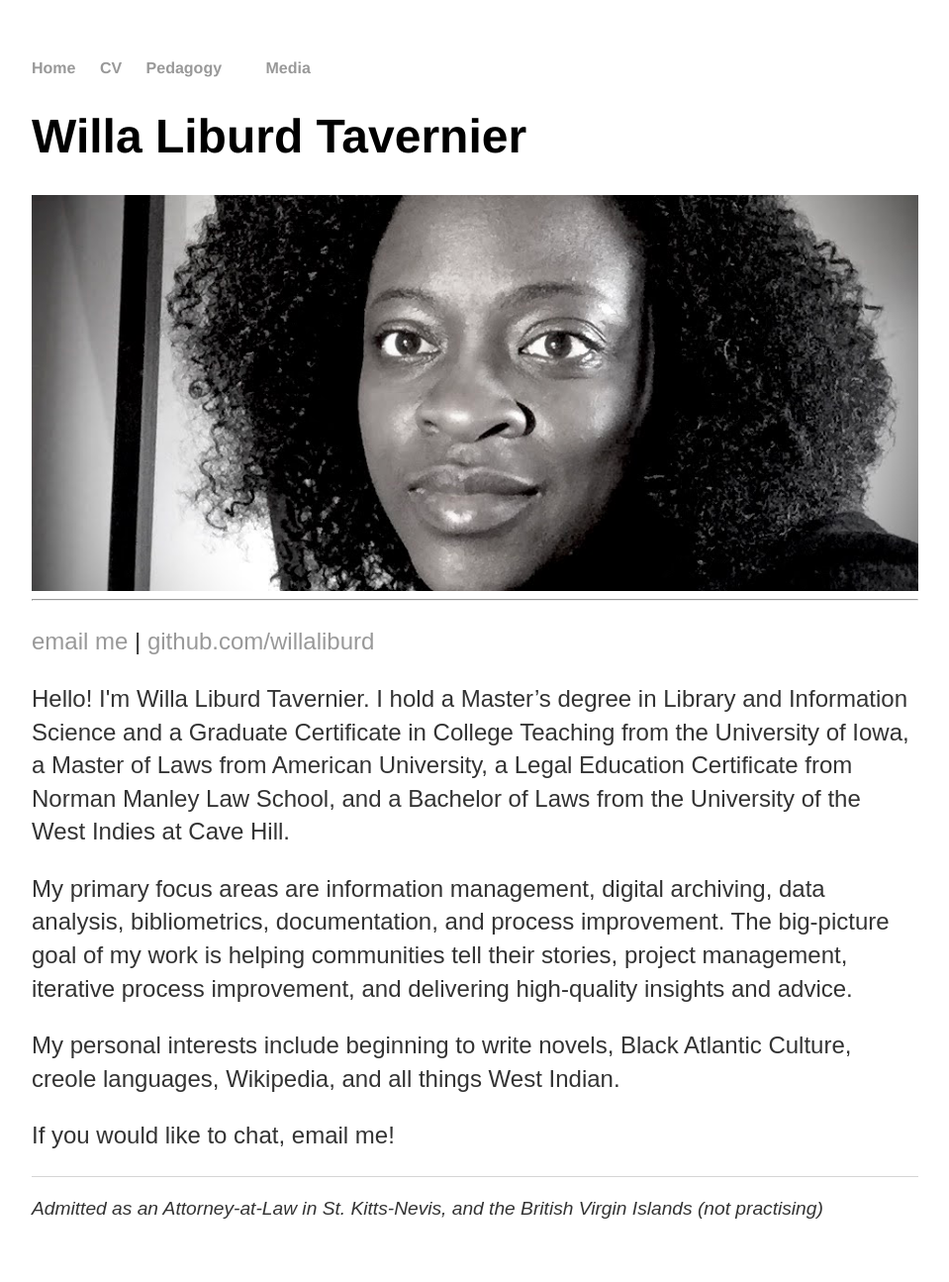
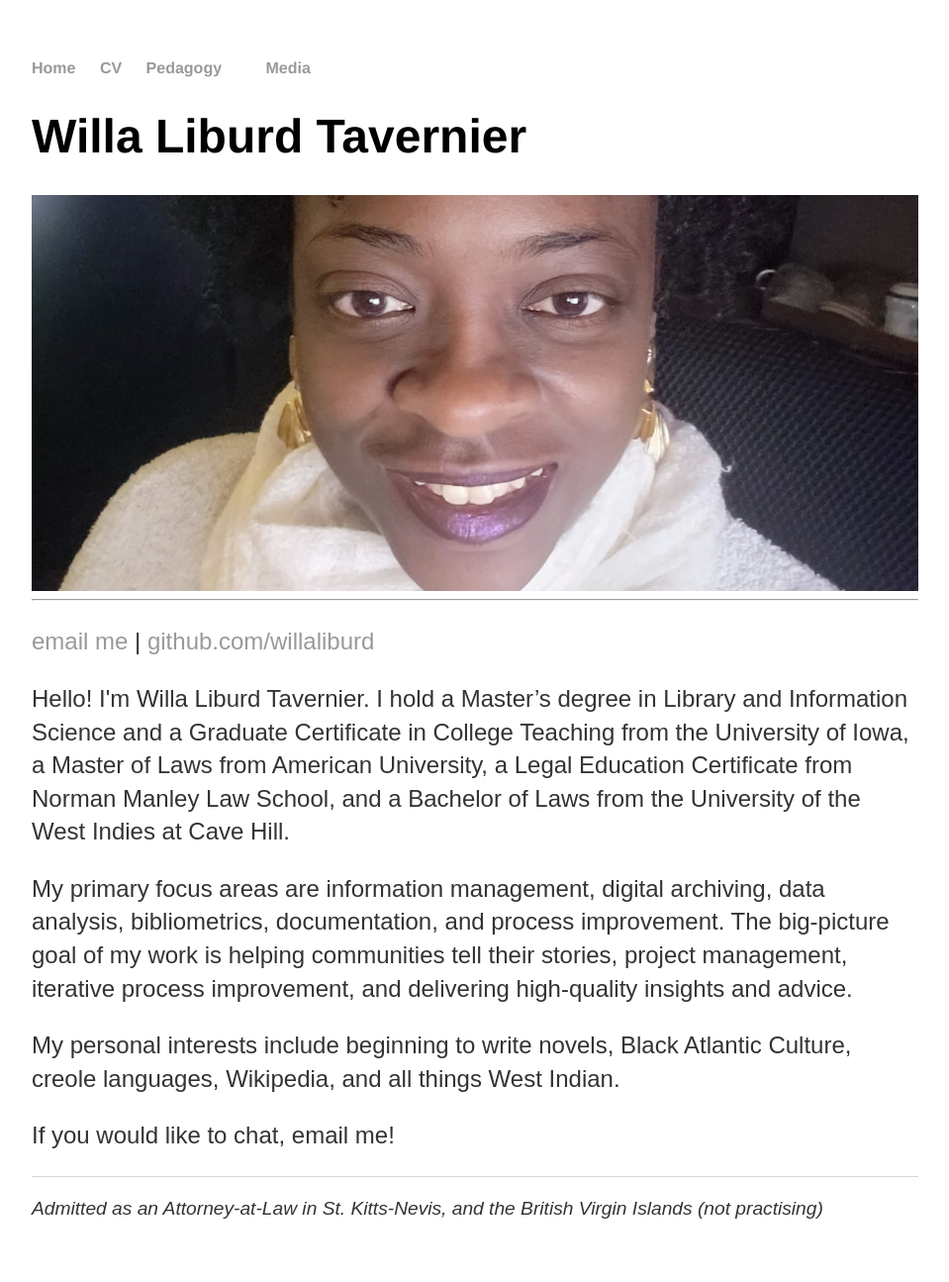
Before and after one commit to willaliburd/willaliburd.github.io, a Jekyll site: the page index.html, which Jekyll copies as it is, in a window 1280 px wide. Shown: the whole page at 99% size, without its empty margins (160-1119 px from the left). Built offline with Jekyll 4.4.1, drawn with Linux system fonts in a browser that asks for light colours.

Commit message:
Update index.html
Updated header image to Profile-Photo.jpg

```diff
--- a/index.html
+++ b/index.html
@@ -14,7 +14,7 @@
 }
 
 .hero-image {
-  background-image: url("./assets/img/desk-forward.JPG");
+  background-image: url("./assets/img/Profile-Photo.jpg");
   background-color: #cccccc;
   height: 400px;
   background-position: center;
```
